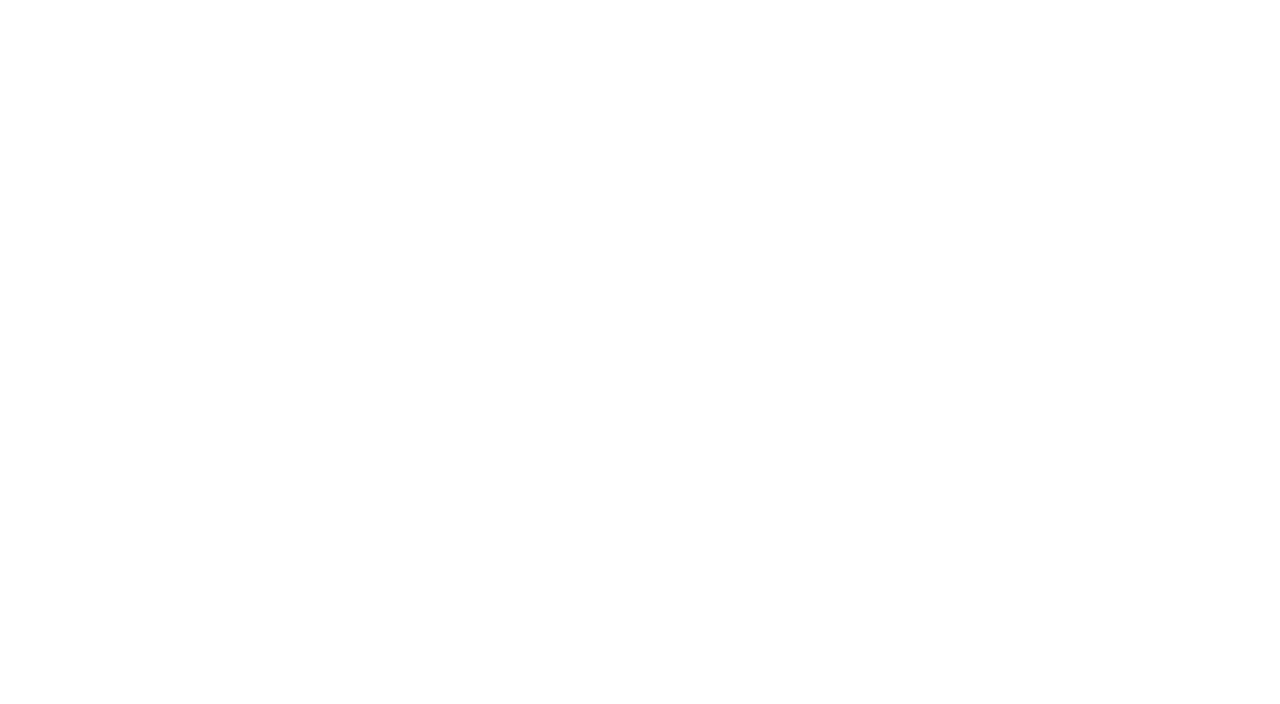
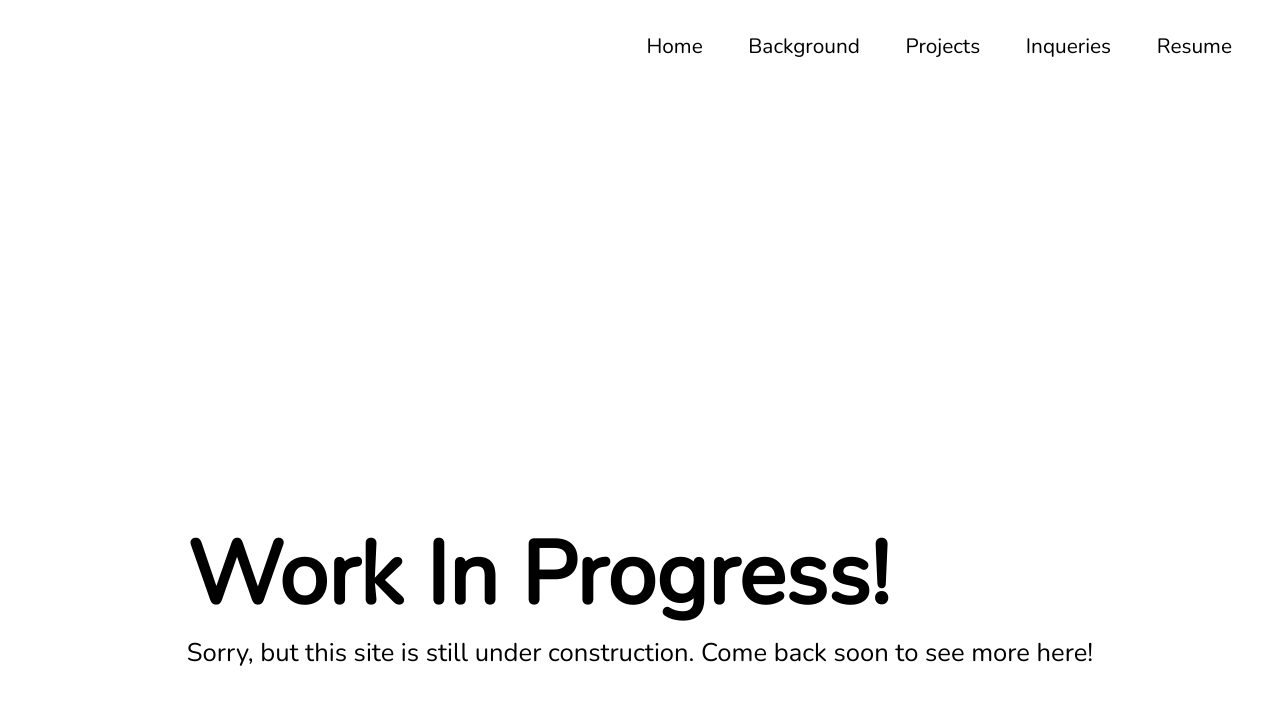
Before and after one commit to QuasariumGH/quasariumgh.github.io, a plain HTML site: page Projects.html in a window 1280 px wide. Drawn offline with nearby package versions, Linux system fonts and the light colour scheme.

Commit message:
Added work in progress labels

```diff
--- a/Projects.html
+++ b/Projects.html
@@ -1,4 +1,65 @@
 <!DOCTYPE html>
-    <style>
-    </style>
+<link rel="stylesheet" type="text/css" href="//fonts.googleapis.com/css?family=Nunito"/>
+<link href="https://fonts.googleapis.com/css2?family=Rubik:wght@300&display=swap" rel="stylesheet">
+<style>
+    *, *:before, *:after{
+        box-sizing: border-box;
+    }
+    *{
+        margin: 0;
+        padding: 0;
+    }
+    .TextHeaderSection{
+        font-family: Nunito;
+        height: 100vh;
+        flex-direction: column;
+        display: flex;
+        align-items: center;
+        justify-content: center;
+    }
+    .TextLarge{
+        font-family: Nunito;
+        font-size: 5.5em;
+     }
+    .TextInfo{
+        font-family: Nunito;
+        font-size: 1.6em;
+    }
+    .Centered{
+        margin: 0 auto;
+    }
+    .TopLayout{
+        text-align: right;
+        margin-right: 3em;
+        margin-top: 2em;
+        height: 20vh;
+    }
+    .TopLinks{
+        font-family: Nunito;
+        font-size: 1.3em;
+        padding-left: 2em;
+        display: inline-block;
+        text-decoration: none;
+        color:black;
+    }
+    a:link{
+        color:black;
+        }
+    a:hover{
+        color:rgb(31, 118, 218);
+    }
+</style>
+<div class="TopLayout">
+    <a href="index.html" class="TopLinks">Home</a>
+    <a href="Background.html"class="TopLinks">Background</a>
+    <a href="Projects.html"class="TopLinks">Projects</a>
+    <a href="Inquiries.html"class="TopLinks">Inqueries</a>
+    <a href="index.html"class="TopLinks">Resume</a>
+</div>
+<div class="TextHeaderSection">
+    <div>
+        <h2 class="TextLarge">Work In Progress!</h2>
+        <p class="TextInfo">Sorry, but this site is still under construction. Come back soon to see more here!</p>
+    </div>
+</div >
 </html>
```
Also changed, not shown: Background.html (+63 -2 lines), Inquiries.html (+63 -2 lines), index.html (+8 -9 lines).
